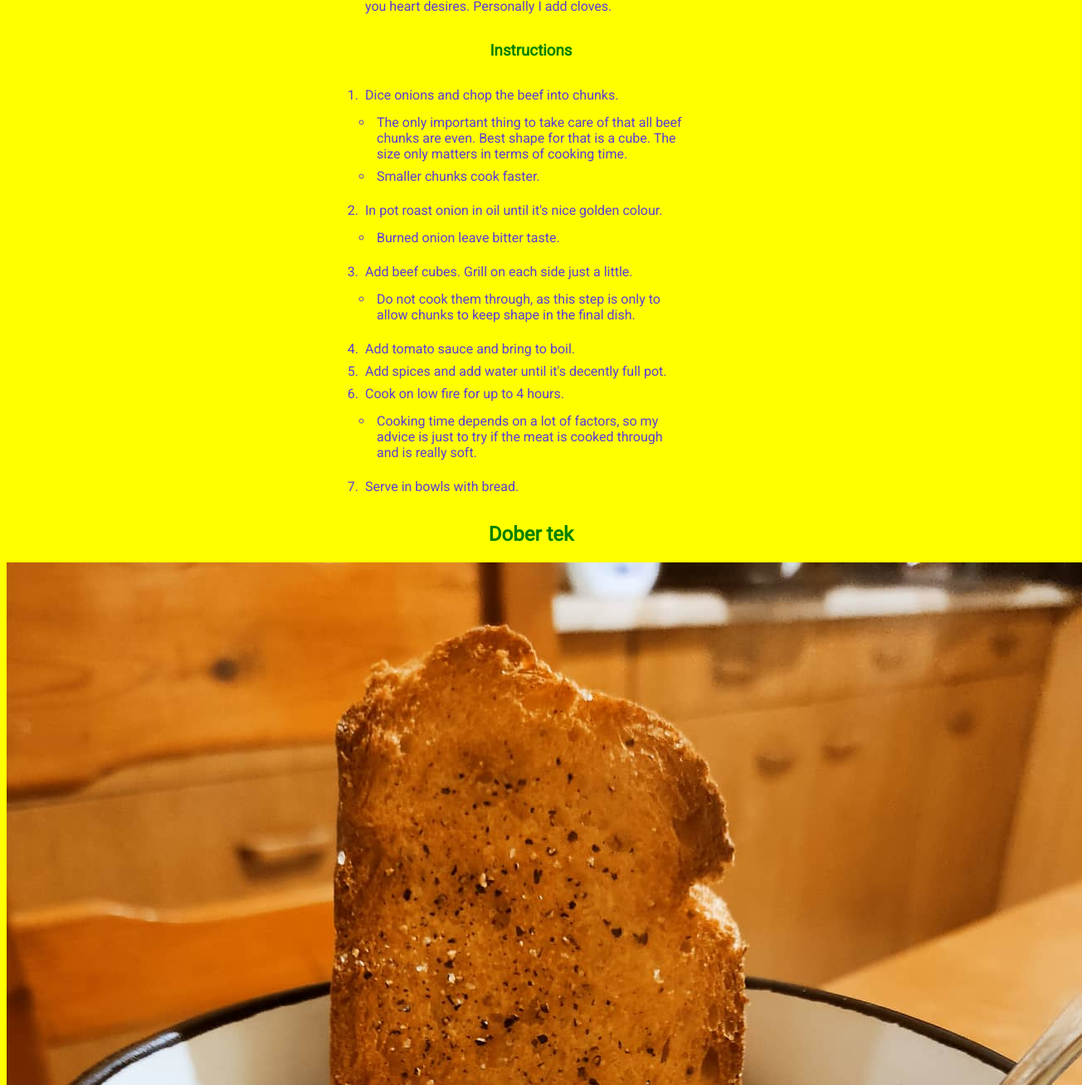
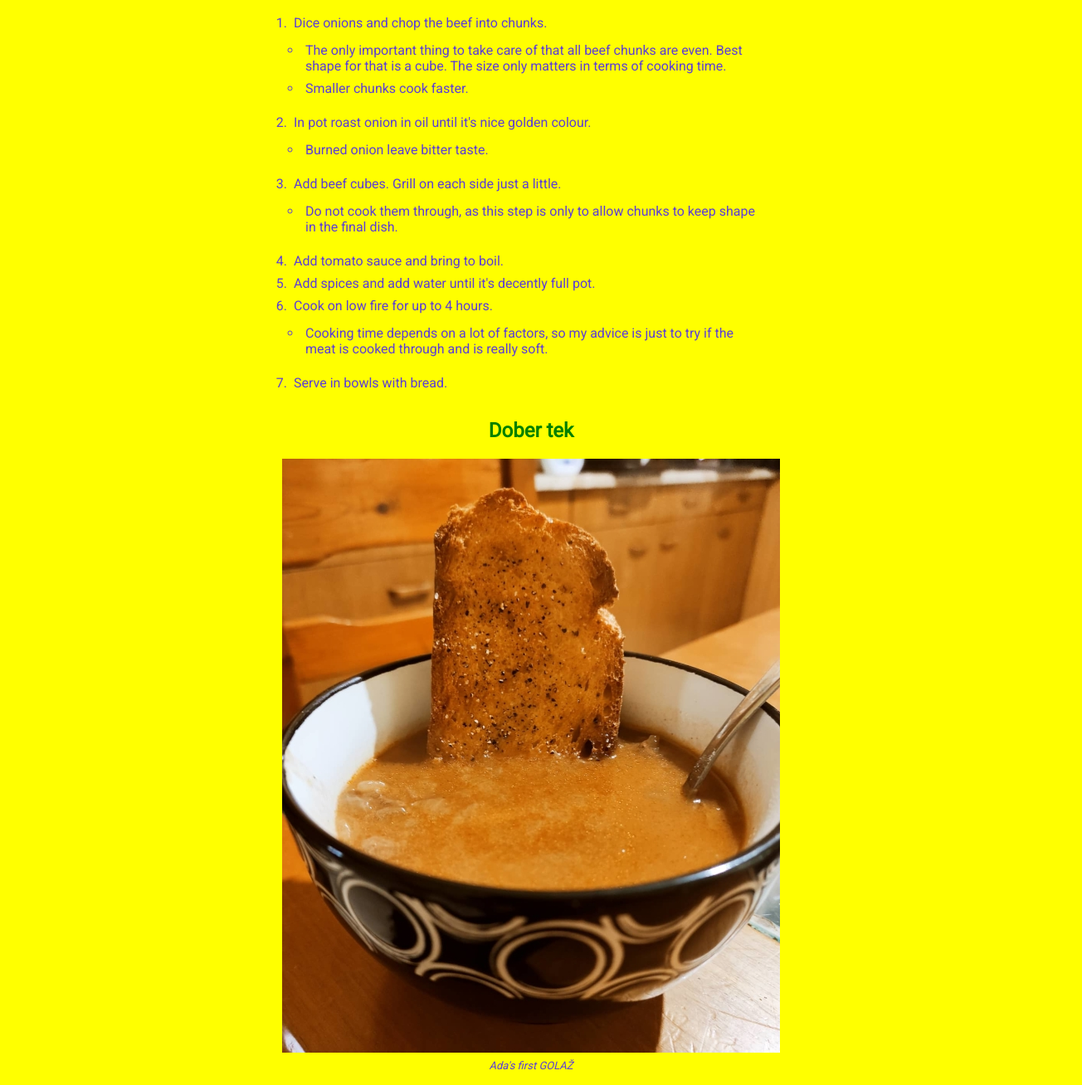
Before and after one commit to TheFinalAlfa/Golaz, a plain HTML site: page index.html in a window 1280 px wide. Shown: the part 752-2060 px from the top of the page at 83% size, 1304 px wide, since content can reach past the window. Drawn offline with Linux system fonts and the light colour scheme.

Commit message:
Used grid layout and added reference to Adas work

```diff
--- a/golaz.css
+++ b/golaz.css
@@ -1,21 +1,36 @@
 html {
     font-family: "Roboto", sans-serif;
-    font-size: medium;
+
     background-color:yellow;
-    text-align: center;
 }
 p, li{
-    max-width: 400px;
     margin: auto;
     padding: 4px;
+    font-size: medium;
     color: #5D3FD3;
 }
 li{
     text-align: left;
 }
-h1, h2, h3, * {
+h1{
+    font-size:xx-large;
+}
+h1, h2, h3 {
     color: green;
+    text-align: center;
 }
 ul, ol{
     padding: 10px;
 }
+.container {
+    display: grid;
+    grid-template-columns: 1fr 1fr 1fr;
+}
+.item {
+    max-width: 600px;
+}
+p.describtion {
+    font-size: small;
+    font-style: italic;
+    text-align: center;
+}
--- a/index.html
+++ b/index.html
@@ -7,6 +7,11 @@
         <link href="golaz.css" rel="stylesheet">
     </head>
     <body>
+        <div class="container">
+            <div>
+
+            </div>
+            <div class="item">
                 <h1>Golaž</h1>
                 <p>
                     Golaž is one of the best dishes in the world, in my humble opinion.
@@ -72,6 +77,12 @@
                     </li>
                 </ol>
                 <h2>Dober tek</h2>
-        <img src="Adas-first-golaz-20-10-2022.jpg" alt="Ada's first golaz" />
+                <img src="Adas-first-golaz-20-10-2022-2.jpg" alt="Ada's first golaz" />
+                <p class="describtion">
+                    Ada's first GOLAŽ
+                </p>
+            </div>
+            <div></div>
+        </div>
     </body>
 </html>
```
Also changed, not shown: Adas-first-golaz-20-10-2022-2.jpg (added). Lines whose indentation alone changed are shown as unchanged.
